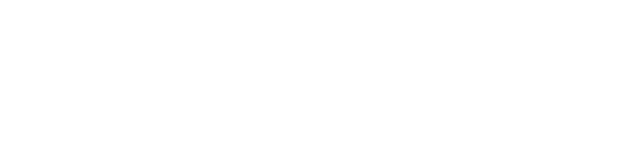
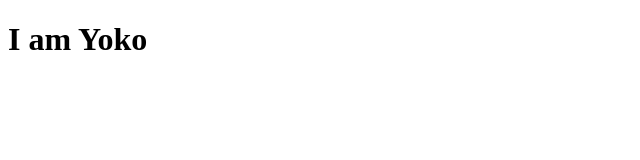
Before and after one commit to Yoko5566/Yokodata, a plain HTML site: page index.html in a window 1280 px wide. Shown: the whole page, without its empty margins (0-640 px from the left). Drawn offline with Linux system fonts and the light colour scheme.

Commit message:
edit index

```diff
--- a/index.html
+++ b/index.html
@@ -9,4 +9,5 @@
 <body>
 
 </body>
+<h1>I am Yoko<h1>
 </html>
```
